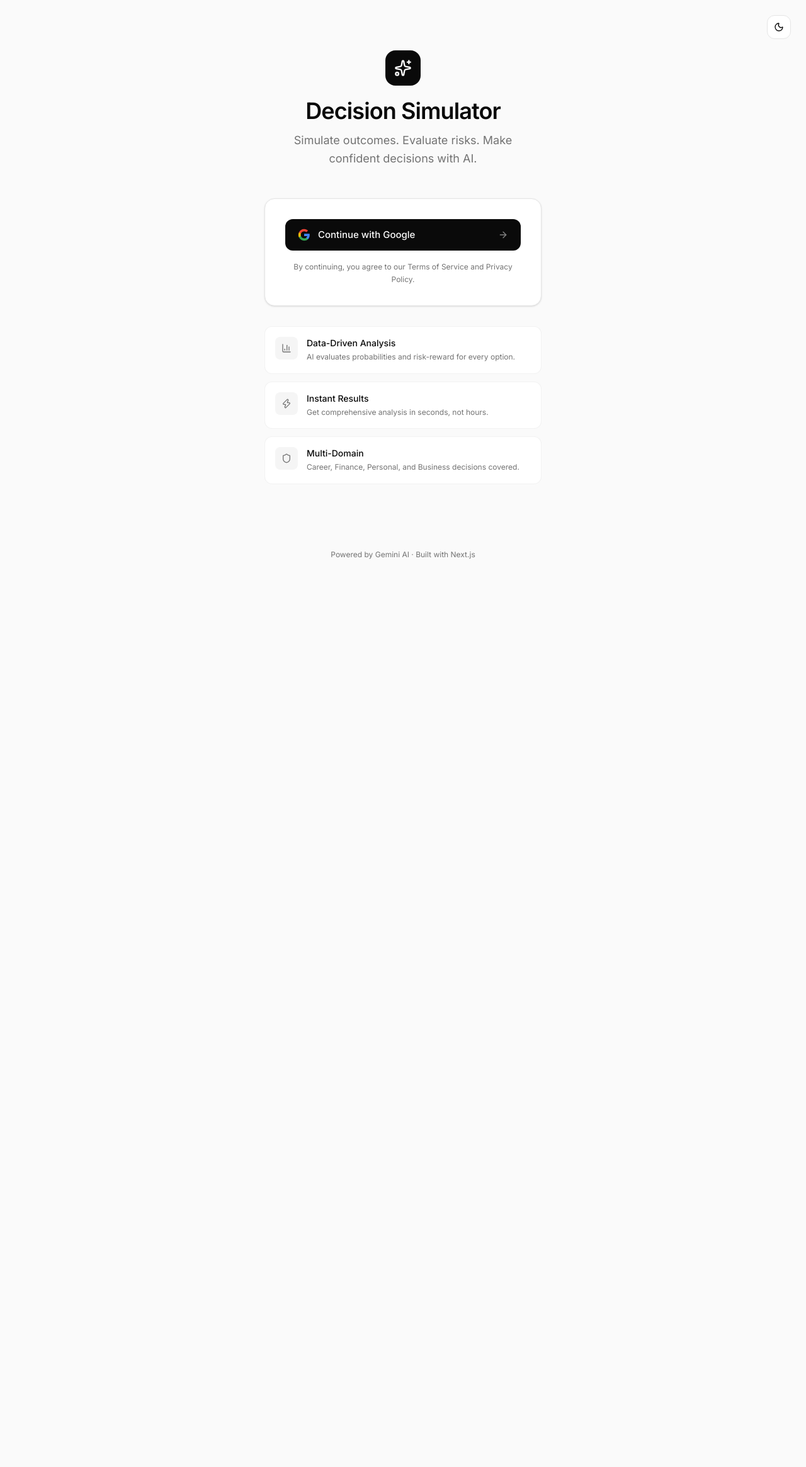
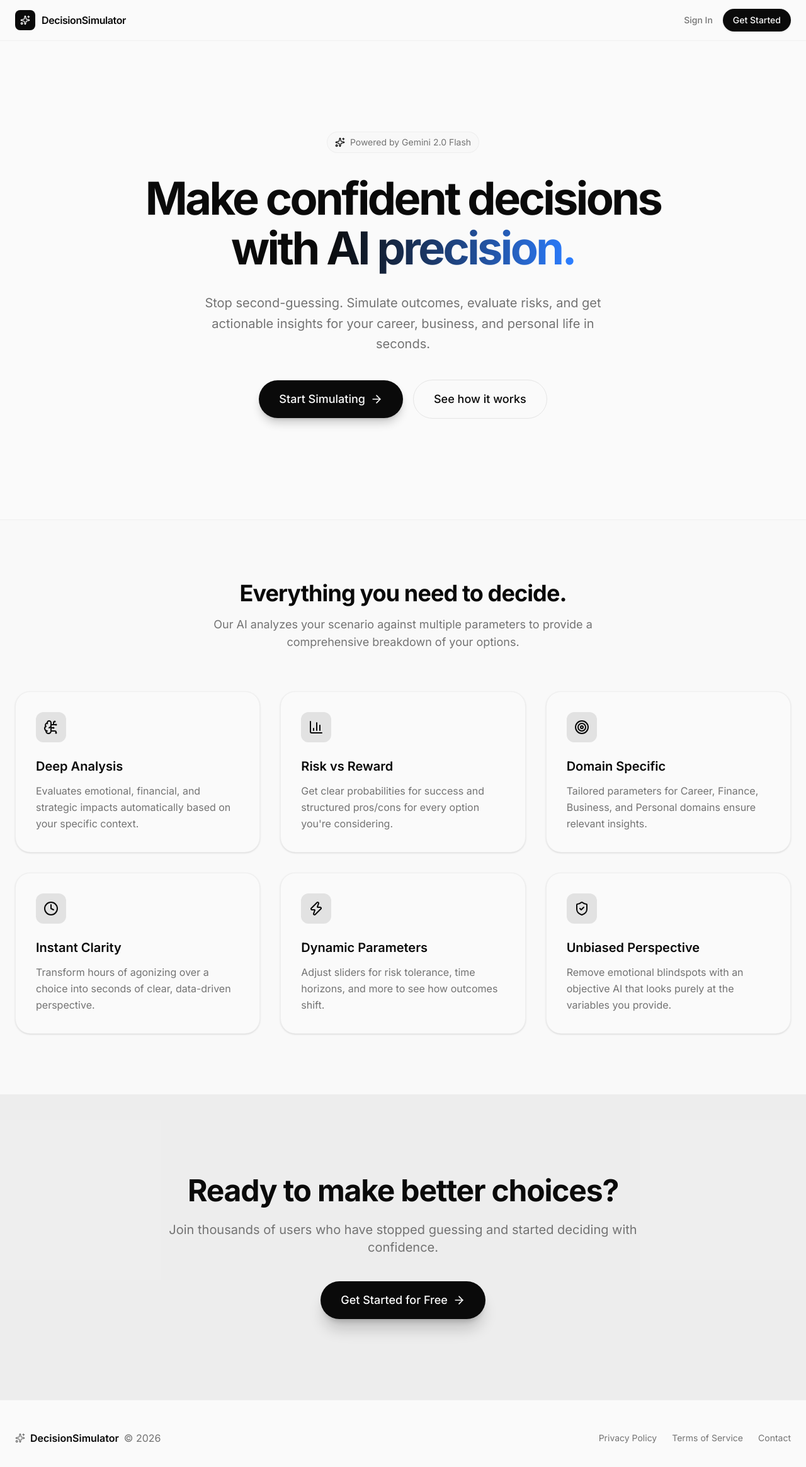
Before and after one commit to syamsundaryadla/decision, a Next.js app: page / in a window 1280 px wide. Shown: the top 2330 px of the page at 63% size. Before the commit the page ends 913 px from the top, so only its background shows below. Built offline with nearby package versions, Linux system fonts and the light colour scheme; no server answers.

Commit message:
feat: premium landing page and move login flow

```diff
--- a/src/app/dashboard/page.tsx
+++ b/src/app/dashboard/page.tsx
@@ -20,7 +20,7 @@ export default function DashboardPage() {
 
   useEffect(() => {
     if (!loading && !user) {
-      router.push("/");
+      router.push("/login");
     }
   }, [user, loading, router]);
 
--- /dev/null
+++ b/src/app/login/page.tsx
@@ -0,0 +1,183 @@
+"use client";
+
+import { useAuth } from "@/components/providers/AuthProvider";
+import { useRouter } from "next/navigation";
+import { useEffect, useState } from "react";
+import { useTheme } from "next-themes";
+import {
+  Sparkles,
+  ArrowRight,
+  Shield,
+  Zap,
+  BarChart3,
+  Sun,
+  Moon,
+  Monitor,
+} from "lucide-react";
+
+export default function LoginPage() {
+  const { user, loading, signInWithGoogle } = useAuth();
+  const router = useRouter();
+  const { theme, setTheme } = useTheme();
+  const [isSigningIn, setIsSigningIn] = useState(false);
+  const [mounted, setMounted] = useState(false);
+
+  useEffect(() => {
+    setMounted(true);
+  }, []);
+
+  useEffect(() => {
+    if (!loading && user) {
+      router.push("/dashboard");
+    }
+  }, [user, loading, router]);
+
+  const handleSignIn = async () => {
+    setIsSigningIn(true);
+    try {
+      await signInWithGoogle();
+    } catch {
+      setIsSigningIn(false);
+    }
+  };
+
+  if (loading) {
+    return (
+      <div className="min-h-screen flex items-center justify-center bg-background">
+        <div className="w-8 h-8 border-2 border-primary border-t-transparent rounded-full animate-spin" />
+      </div>
+    );
+  }
+
+  if (user) return null;
+
+  const features = [
+    {
+      icon: BarChart3,
+      title: "Data-Driven Analysis",
+      desc: "AI evaluates probabilities and risk-reward for every option.",
+    },
+    {
+      icon: Zap,
+      title: "Instant Results",
+      desc: "Get comprehensive analysis in seconds, not hours.",
+    },
+    {
+      icon: Shield,
+      title: "Multi-Domain",
+      desc: "Career, Finance, Personal, and Business decisions covered.",
+    },
+  ];
+
+  return (
+    <div className="min-h-screen bg-background flex flex-col">
+      {/* Theme toggle */}
+      {mounted && (
+        <div className="absolute top-4 right-4 md:top-6 md:right-6 z-10">
+          <button
+            onClick={() => setTheme(theme === "dark" ? "light" : "dark")}
+            className="p-2.5 rounded-xl bg-card border border-border hover:bg-muted transition-all duration-200"
+            aria-label="Toggle theme"
+          >
+            {theme === "dark" ? (
+              <Sun className="w-4 h-4 text-foreground" />
+            ) : (
+              <Moon className="w-4 h-4 text-foreground" />
+            )}
+          </button>
+        </div>
+      )}
+
+      {/* Main content */}
+      <main className="flex-1 flex items-center justify-center px-5 py-12 md:py-20">
+        <div className="w-full max-w-[440px] mx-auto">
+          {/* Logo / Brand */}
+          <div className="text-center mb-10 md:mb-12">
+            <div className="inline-flex items-center justify-center w-14 h-14 rounded-2xl bg-primary mb-5">
+              <Sparkles className="w-7 h-7 text-primary-foreground" />
+            </div>
+            <h1 className="text-3xl md:text-4xl font-semibold tracking-tight text-foreground mb-3">
+              Decision Simulator
+            </h1>
+            <p className="text-base md:text-lg text-muted-foreground leading-relaxed max-w-sm mx-auto">
+              Simulate outcomes. Evaluate risks. Make confident decisions with AI.
+            </p>
+          </div>
+
+          {/* Sign in card */}
+          <div className="bg-card border border-border rounded-2xl p-6 md:p-8 shadow-sm mb-8">
+            <button
+              onClick={handleSignIn}
+              disabled={isSigningIn}
+              id="sign-in-button"
+              className="w-full flex items-center justify-center gap-3 bg-primary text-primary-foreground rounded-xl px-5 py-3.5 text-[15px] font-medium hover:opacity-90 active:scale-[0.98] transition-all duration-200 disabled:opacity-50 disabled:cursor-not-allowed min-h-[48px]"
+            >
+              {isSigningIn ? (
+                <>
+                  <div className="w-4 h-4 border-2 border-primary-foreground border-t-transparent rounded-full animate-spin" />
+                  Signing in...
+                </>
+              ) : (
+                <>
+                  <svg className="w-5 h-5" viewBox="0 0 24 24">
+                    <path
+                      d="M22.56 12.25c0-.78-.07-1.53-.2-2.25H12v4.26h5.92a5.06 5.06 0 0 1-2.2 3.32v2.77h3.57c2.08-1.92 3.28-4.74 3.28-8.1z"
+                      fill="#4285F4"
+                    />
+                    <path
+                      d="M12 23c2.97 0 5.46-.98 7.28-2.66l-3.57-2.77c-.98.66-2.23 1.06-3.71 1.06-2.86 0-5.29-1.93-6.16-4.53H2.18v2.84C3.99 20.53 7.7 23 12 23z"
+                      fill="#34A853"
+                    />
+                    <path
+                      d="M5.84 14.09c-.22-.66-.35-1.36-.35-2.09s.13-1.43.35-2.09V7.07H2.18C1.43 8.55 1 10.22 1 12s.43 3.45 1.18 4.93l2.85-2.22.81-.62z"
+                      fill="#FBBC05"
+                    />
+                    <path
+                      d="M12 5.38c1.62 0 3.06.56 4.21 1.64l3.15-3.15C17.45 2.09 14.97 1 12 1 7.7 1 3.99 3.47 2.18 7.07l3.66 2.84c.87-2.6 3.3-4.53 6.16-4.53z"
+                      fill="#EA4335"
+                    />
+                  </svg>
+                  Continue with Google
+                  <ArrowRight className="w-4 h-4 ml-auto opacity-50" />
+                </>
+              )}
+            </button>
+
+            <p className="text-xs text-muted-foreground text-center mt-4 leading-relaxed">
+              By continuing, you agree to our Terms of Service and Privacy Policy.
+            </p>
+          </div>
+
+          {/* Feature cards */}
+          <div className="space-y-3">
+            {features.map((feature) => (
+              <div
+                key={feature.title}
+                className="flex items-start gap-3.5 p-4 rounded-xl bg-card border border-border/50 hover:border-border transition-colors duration-200"
+              >
+                <div className="flex-shrink-0 w-9 h-9 rounded-lg bg-muted flex items-center justify-center">
+                  <feature.icon className="w-4 h-4 text-muted-foreground" />
+                </div>
+                <div>
+                  <p className="text-sm font-medium text-foreground">
+                    {feature.title}
+                  </p>
+                  <p className="text-xs text-muted-foreground mt-0.5 leading-relaxed">
+                    {feature.desc}
+                  </p>
+                </div>
+              </div>
+            ))}
+          </div>
+        </div>
+      </main>
+
+      {/* Footer */}
+      <footer className="py-6 text-center">
+        <p className="text-xs text-muted-foreground">
+          Powered by Gemini AI · Built with Next.js
+        </p>
+      </footer>
+    </div>
+  );
+}
--- a/src/app/page.tsx
+++ b/src/app/page.tsx
@@ -1,182 +1,172 @@
-"use client";
+import Link from "next/link";
+import { Sparkles, ArrowRight, BrainCircuit, Target, Zap, ShieldCheck, BarChart3, Clock } from "lucide-react";
+import { ThemeToggle } from "@/components/ThemeToggle"; // I need to create this or handle it here. I'll just use the button from the old page for now, or just leave it for the login page and keep landing page static or simple. Actually I will create a ThemeToggle component or just put it in the header.
 
-import { useAuth } from "@/components/providers/AuthProvider";
-import { useRouter } from "next/navigation";
-import { useEffect, useState } from "react";
-import { useTheme } from "next-themes";
-import {
-  Sparkles,
-  ArrowRight,
-  Shield,
-  Zap,
-  BarChart3,
-  Sun,
-  Moon,
-  Monitor,
-} from "lucide-react";
+// Let's create a Client Component wrapper for the theme toggle, or just make the whole landing page a client component for simplicity, but a server component is better for SEO. Let's stick to a Server Component for the landing page where possible, and import a client component for the header.
 
-export default function LoginPage() {
-  const { user, loading, signInWithGoogle } = useAuth();
-  const router = useRouter();
-  const { theme, setTheme } = useTheme();
-  const [isSigningIn, setIsSigningIn] = useState(false);
-  const [mounted, setMounted] = useState(false);
+export default function LandingPage() {
+  return (
+    <div className="min-h-screen bg-background flex flex-col overflow-x-hidden selection:bg-primary/20">
 
-  useEffect(() => {
-    setMounted(true);
-  }, []);
+      {/* Header */}
+      <header className="sticky top-0 z-50 bg-background/80 backdrop-blur-xl border-b border-border/50">
+        <div className="max-w-7xl mx-auto px-6 h-16 flex items-center justify-between">
+          <div className="flex items-center gap-2.5">
+            <div className="w-8 h-8 rounded-lg bg-primary flex items-center justify-center">
+              <Sparkles className="w-4 h-4 text-primary-foreground" />
+            </div>
+            <span className="font-semibold tracking-tight">DecisionSimulator</span>
+          </div>
+          <div className="flex items-center gap-4">
+            <Link
+              href="/login"
+              className="text-sm font-medium text-muted-foreground hover:text-foreground transition-colors hidden sm:block"
+            >
+              Sign In
+            </Link>
+            <Link
+              href="/login"
+              className="text-sm font-medium bg-primary text-primary-foreground px-4 py-2 rounded-full hover:opacity-90 active:scale-95 transition-all shadow-sm"
+            >
+              Get Started
+            </Link>
+          </div>
+        </div>
+      </header>
 
-  useEffect(() => {
-    if (!loading && user) {
-      router.push("/dashboard");
-    }
-  }, [user, loading, router]);
+      <main className="flex-1">
+        {/* Hero Section */}
+        <section className="relative pt-24 pb-32 lg:pt-36 lg:pb-40 overflow-hidden">
+          {/* Background glow effects */}
+          <div className="absolute top-1/2 left-1/2 -translate-x-1/2 -translate-y-1/2 w-[800px] h-[800px] bg-primary/5 rounded-full blur-3xl -z-10" />
+          <div className="absolute top-0 right-0 w-[400px] h-[400px] bg-blue-500/5 rounded-full blur-3xl -z-10" />
 
-  const handleSignIn = async () => {
-    setIsSigningIn(true);
-    try {
-      await signInWithGoogle();
-    } catch {
-      setIsSigningIn(false);
-    }
-  };
+          <div className="max-w-7xl mx-auto px-6 text-center">
+            <div className="inline-flex items-center gap-2 px-3 py-1.5 rounded-full bg-muted/50 border border-border/50 text-sm text-muted-foreground mb-8">
+              <Sparkles className="w-4 h-4 text-primary" />
+              <span>Powered by Gemini 2.0 Flash</span>
+            </div>
 
-  if (loading) {
-    return (
-      <div className="min-h-screen flex items-center justify-center bg-background">
-        <div className="w-8 h-8 border-2 border-primary border-t-transparent rounded-full animate-spin" />
+            <h1 className="text-5xl md:text-7xl font-bold tracking-tighter mb-8 max-w-4xl mx-auto leading-[1.1]">
+              Make confident decisions with <span className="text-transparent bg-clip-text bg-gradient-to-r from-primary to-blue-500">AI precision.</span>
+            </h1>
+
+            <p className="text-lg md:text-xl text-muted-foreground max-w-2xl mx-auto mb-10 leading-relaxed">
+              Stop second-guessing. Simulate outcomes, evaluate risks, and get actionable insights for your career, business, and personal life in seconds.
+            </p>
+
+            <div className="flex flex-col sm:flex-row items-center justify-center gap-4">
+              <Link
+                href="/login"
+                className="w-full sm:w-auto inline-flex items-center justify-center gap-2 bg-primary text-primary-foreground px-8 py-4 rounded-full font-medium text-lg hover:opacity-90 active:scale-95 transition-all shadow-lg shadow-primary/20"
+              >
+                Start Simulating
+                <ArrowRight className="w-5 h-5" />
+              </Link>
+              <a
+                href="#features"
+                className="w-full sm:w-auto inline-flex items-center justify-center px-8 py-4 rounded-full font-medium text-lg border border-border hover:bg-muted/50 transition-colors"
+              >
+                See how it works
+              </a>
             </div>
-    );
-  }
+          </div>
+        </section>
 
-  if (user) return null;
+        {/* Features Section */}
+        <section id="features" className="py-24 bg-muted/30 border-y border-border/50">
+          <div className="max-w-7xl mx-auto px-6">
+            <div className="text-center mb-16">
+              <h2 className="text-3xl md:text-4xl font-bold tracking-tight mb-4">
+                Everything you need to decide.
+              </h2>
+              <p className="text-muted-foreground max-w-2xl mx-auto text-lg">
+                Our AI analyzes your scenario against multiple parameters to provide a comprehensive breakdown of your options.
+              </p>
+            </div>
 
-  const features = [
+            <div className="grid md:grid-cols-3 gap-8">
+              {[
+                {
+                  icon: BrainCircuit,
+                  title: "Deep Analysis",
+                  description: "Evaluates emotional, financial, and strategic impacts automatically based on your specific context."
+                },
                 {
                   icon: BarChart3,
-      title: "Data-Driven Analysis",
-      desc: "AI evaluates probabilities and risk-reward for every option.",
+                  title: "Risk vs Reward",
+                  description: "Get clear probabilities for success and structured pros/cons for every option you're considering."
+                },
+                {
+                  icon: Target,
+                  title: "Domain Specific",
+                  description: "Tailored parameters for Career, Finance, Business, and Personal domains ensure relevant insights."
+                },
+                {
+                  icon: Clock,
+                  title: "Instant Clarity",
+                  description: "Transform hours of agonizing over a choice into seconds of clear, data-driven perspective."
                 },
                 {
                   icon: Zap,
-      title: "Instant Results",
-      desc: "Get comprehensive analysis in seconds, not hours.",
+                  title: "Dynamic Parameters",
+                  description: "Adjust sliders for risk tolerance, time horizons, and more to see how outcomes shift."
                 },
                 {
-      icon: Shield,
-      title: "Multi-Domain",
-      desc: "Career, Finance, Personal, and Business decisions covered.",
-    },
-  ];
-
-  return (
-    <div className="min-h-screen bg-background flex flex-col">
-      {/* Theme toggle */}
-      {mounted && (
-        <div className="absolute top-4 right-4 md:top-6 md:right-6 z-10">
-          <button
-            onClick={() => setTheme(theme === "dark" ? "light" : "dark")}
-            className="p-2.5 rounded-xl bg-card border border-border hover:bg-muted transition-all duration-200"
-            aria-label="Toggle theme"
-          >
-            {theme === "dark" ? (
-              <Sun className="w-4 h-4 text-foreground" />
-            ) : (
-              <Moon className="w-4 h-4 text-foreground" />
-            )}
-          </button>
+                  icon: ShieldCheck,
+                  title: "Unbiased Perspective",
+                  description: "Remove emotional blindspots with an objective AI that looks purely at the variables you provide."
+                }
+              ].map((feature, i) => (
+                <div key={i} className="bg-background rounded-3xl p-8 border border-border/50 hover:border-border transition-colors shadow-sm">
+                  <div className="w-12 h-12 rounded-xl bg-primary/10 flex items-center justify-center mb-6">
+                    <feature.icon className="w-6 h-6 text-primary" />
                   </div>
-      )}
-
-      {/* Main content */}
-      <main className="flex-1 flex items-center justify-center px-5 py-12 md:py-20">
-        <div className="w-full max-w-[440px] mx-auto">
-          {/* Logo / Brand */}
-          <div className="text-center mb-10 md:mb-12">
-            <div className="inline-flex items-center justify-center w-14 h-14 rounded-2xl bg-primary mb-5">
-              <Sparkles className="w-7 h-7 text-primary-foreground" />
-            </div>
-            <h1 className="text-3xl md:text-4xl font-semibold tracking-tight text-foreground mb-3">
-              Decision Simulator
-            </h1>
-            <p className="text-base md:text-lg text-muted-foreground leading-relaxed max-w-sm mx-auto">
-              Simulate outcomes. Evaluate risks. Make confident decisions with AI.
+                  <h3 className="text-xl font-semibold mb-3">{feature.title}</h3>
+                  <p className="text-muted-foreground leading-relaxed">
+                    {feature.description}
                   </p>
-          </div>
-
-          {/* Sign in card */}
-          <div className="bg-card border border-border rounded-2xl p-6 md:p-8 shadow-sm mb-8">
-            <button
-              onClick={handleSignIn}
-              disabled={isSigningIn}
-              id="sign-in-button"
-              className="w-full flex items-center justify-center gap-3 bg-primary text-primary-foreground rounded-xl px-5 py-3.5 text-[15px] font-medium hover:opacity-90 active:scale-[0.98] transition-all duration-200 disabled:opacity-50 disabled:cursor-not-allowed min-h-[48px]"
-            >
-              {isSigningIn ? (
-                <>
-                  <div className="w-4 h-4 border-2 border-primary-foreground border-t-transparent rounded-full animate-spin" />
-                  Signing in...
-                </>
-              ) : (
-                <>
-                  <svg className="w-5 h-5" viewBox="0 0 24 24">
-                    <path
-                      d="M22.56 12.25c0-.78-.07-1.53-.2-2.25H12v4.26h5.92a5.06 5.06 0 0 1-2.2 3.32v2.77h3.57c2.08-1.92 3.28-4.74 3.28-8.1z"
-                      fill="#4285F4"
-                    />
-                    <path
-                      d="M12 23c2.97 0 5.46-.98 7.28-2.66l-3.57-2.77c-.98.66-2.23 1.06-3.71 1.06-2.86 0-5.29-1.93-6.16-4.53H2.18v2.84C3.99 20.53 7.7 23 12 23z"
-                      fill="#34A853"
-                    />
-                    <path
-                      d="M5.84 14.09c-.22-.66-.35-1.36-.35-2.09s.13-1.43.35-2.09V7.07H2.18C1.43 8.55 1 10.22 1 12s.43 3.45 1.18 4.93l2.85-2.22.81-.62z"
-                      fill="#FBBC05"
-                    />
-                    <path
-                      d="M12 5.38c1.62 0 3.06.56 4.21 1.64l3.15-3.15C17.45 2.09 14.97 1 12 1 7.7 1 3.99 3.47 2.18 7.07l3.66 2.84c.87-2.6 3.3-4.53 6.16-4.53z"
-                      fill="#EA4335"
-                    />
-                  </svg>
-                  Continue with Google
-                  <ArrowRight className="w-4 h-4 ml-auto opacity-50" />
-                </>
-              )}
-            </button>
-
-            <p className="text-xs text-muted-foreground text-center mt-4 leading-relaxed">
-              By continuing, you agree to our Terms of Service and Privacy Policy.
-            </p>
-          </div>
-
-          {/* Feature cards */}
-          <div className="space-y-3">
-            {features.map((feature) => (
-              <div
-                key={feature.title}
-                className="flex items-start gap-3.5 p-4 rounded-xl bg-card border border-border/50 hover:border-border transition-colors duration-200"
-              >
-                <div className="flex-shrink-0 w-9 h-9 rounded-lg bg-muted flex items-center justify-center">
-                  <feature.icon className="w-4 h-4 text-muted-foreground" />
-                </div>
-                <div>
-                  <p className="text-sm font-medium text-foreground">
-                    {feature.title}
-                  </p>
-                  <p className="text-xs text-muted-foreground mt-0.5 leading-relaxed">
-                    {feature.desc}
-                  </p>
-                </div>
                 </div>
               ))}
             </div>
           </div>
+        </section>
+
+        {/* CTA Section */}
+        <section className="py-32 relative overflow-hidden">
+          <div className="absolute inset-0 bg-primary/5" />
+          <div className="max-w-4xl mx-auto px-6 text-center relative z-10">
+            <h2 className="text-4xl md:text-5xl font-bold tracking-tight mb-6">
+              Ready to make better choices?
+            </h2>
+            <p className="text-xl text-muted-foreground mb-10">
+              Join thousands of users who have stopped guessing and started deciding with confidence.
+            </p>
+            <Link
+              href="/login"
+              className="inline-flex items-center justify-center gap-2 bg-primary text-primary-foreground px-8 py-4 rounded-full font-medium text-lg hover:opacity-90 active:scale-95 transition-all shadow-xl shadow-primary/20"
+            >
+              Get Started for Free
+              <ArrowRight className="w-5 h-5" />
+            </Link>
+          </div>
+        </section>
       </main>
 
       {/* Footer */}
-      <footer className="py-6 text-center">
-        <p className="text-xs text-muted-foreground">
-          Powered by Gemini AI · Built with Next.js
-        </p>
+      <footer className="border-t border-border/50 bg-background py-12">
+        <div className="max-w-7xl mx-auto px-6 flex flex-col md:flex-row items-center justify-between gap-6">
+          <div className="flex items-center gap-2 text-muted-foreground">
+            <Sparkles className="w-4 h-4" />
+            <span className="font-semibold text-foreground">DecisionSimulator</span>
+            <span>© {new Date().getFullYear()}</span>
+          </div>
+          <div className="flex items-center gap-6 text-sm text-muted-foreground">
+            <Link href="#" className="hover:text-foreground transition-colors">Privacy Policy</Link>
+            <Link href="#" className="hover:text-foreground transition-colors">Terms of Service</Link>
+            <Link href="#" className="hover:text-foreground transition-colors">Contact</Link>
+          </div>
+        </div>
       </footer>
     </div>
   );
```
Also changed, not shown: src/app/dashboard/profile/page.tsx (+18 -1 lines). Lines whose indentation alone changed are shown as unchanged.
